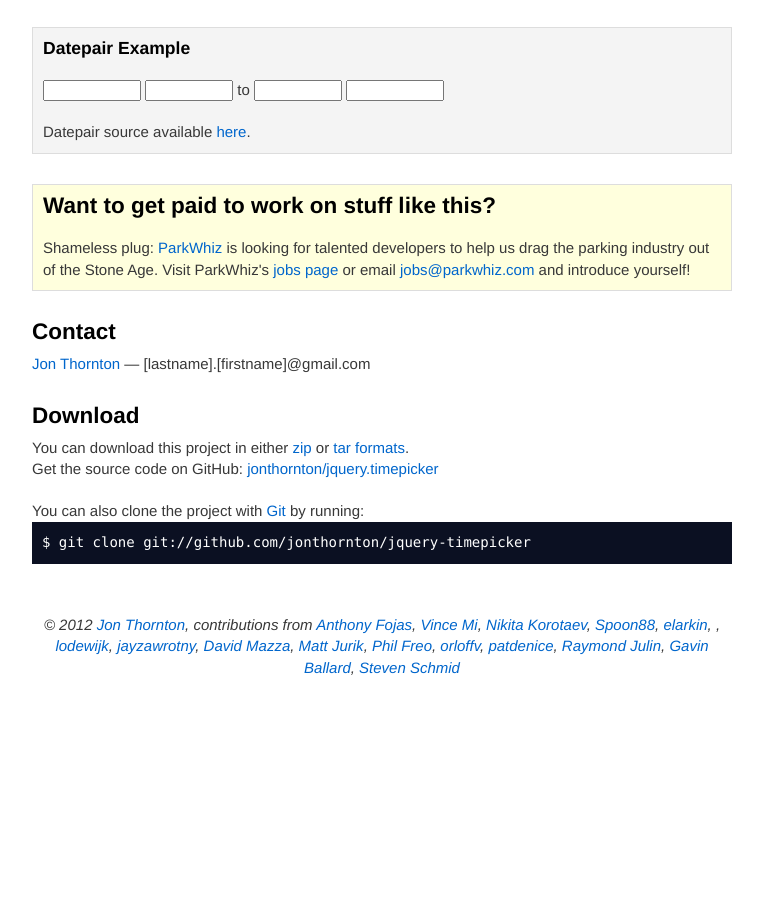
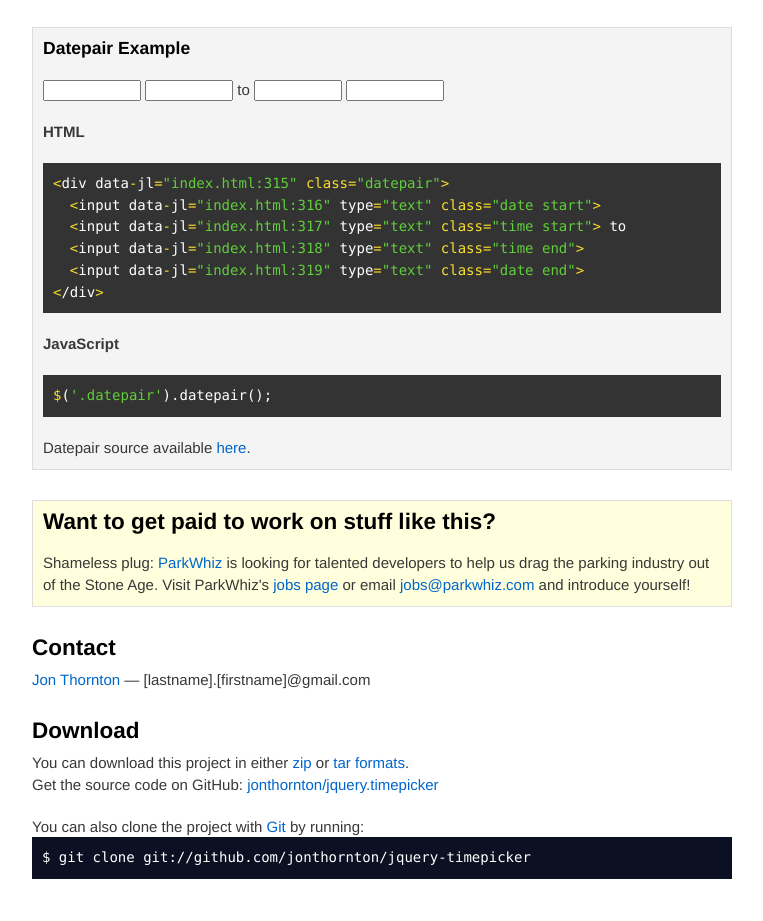
Before and after one commit to jonthornton/jquery-timepicker, a website: page index.html in a window 1280 px wide. Shown: the part 3201-4122 px from the top of the page, without its empty margins (258-1021 px from the left). Before the commit the page ends 3930 px from the top, so only its background shows below. Drawn offline with nearby package versions, Linux system fonts and the light colour scheme.

Commit message:
Added datepair() example

```diff
--- a/index.html
+++ b/index.html
@@ -299,7 +299,11 @@ $('#stepExample2').timepicker({ 'step': 60 });</pre>
 	<div class="example">
 		<script src="lib/datepair.js"></script>
 		<h3>Datepair Example</h3>
-
+		<script>
+		  $(function() {
+		    $('.datepair').datepair();
+		  });
+		</script>
 		<p class="datepair" data-language="javascript">
 			<input type="text" class="date start" />
 			<input type="text" class="time start" /> to
@@ -307,6 +311,15 @@ $('#stepExample2').timepicker({ 'step': 60 });</pre>
 			<input type="text" class="date end" />
 		</p>
 
+		<h4>HTML</h4>
+		<pre class="code" data-language="html"><div class="datepair">
+  <input type="text" class="date start" />
+  <input type="text" class="time start" /> to
+  <input type="text" class="time end" />
+  <input type="text" class="date end" />
+</div></pre>
+		<h4>JavaScript</h4>
+		<pre class="code" data-language="javascript">$('.datepair').datepair();</pre>
 		<p>Datepair source available <a href="http://jonthornton.github.com/jquery-timepicker/lib/datepair.js">here</a>.</p>
 	</div>
 
```
